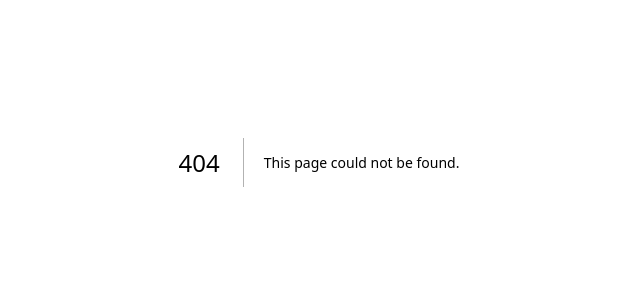
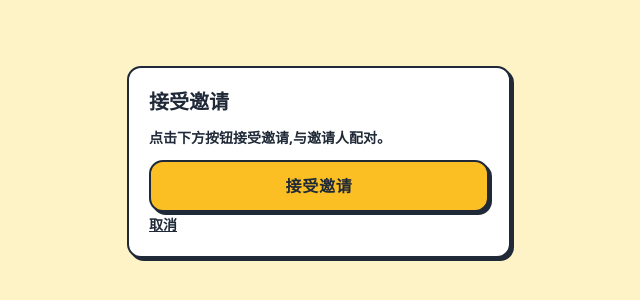
Before and after one commit to LingyiChen-AI/LoveTax, a Next.js app: page /invite/1 in a window 1280 px wide. Before the commit this address had no page. Shown: the part 238-538 px from the top of the page, without its empty margins (321-961 px from the left). Built offline with nearby package versions, Linux system fonts and the light colour scheme; no server answers; sample sign-in values are in the browser's storage.

Commit message:
feat(invite): accept-invite landing page

```diff
--- /dev/null
+++ b/app/invite/[token]/page.tsx
@@ -0,0 +1,31 @@
+import { acceptInviteAction } from '@/lib/server-actions/accept-invite';
+import { getOptionalUser } from '@/lib/auth/require-session';
+import { redirect } from 'next/navigation';
+import Link from 'next/link';
+
+export default async function InvitePage({ params }: { params: { token: string } }) {
+  const user = await getOptionalUser();
+  if (!user) {
+    redirect(`/register?invite=${encodeURIComponent(params.token)}`);
+  }
+
+  async function accept() {
+    'use server';
+    const r = await acceptInviteAction(params.token);
+    if ('ok' in r) redirect('/home');
+    // fall through; the page render will show again (with stale state)
+  }
+
+  return (
+    <main className="min-h-dvh flex items-center justify-center p-5">
+      <div className="w-full max-w-sm neo p-5 space-y-3">
+        <h1 className="text-xl font-extrabold">接受邀请</h1>
+        <p className="text-sm">点击下方按钮接受邀请,与邀请人配对。</p>
+        <form action={accept}>
+          <button className="neo-btn-primary w-full" type="submit">接受邀请</button>
+        </form>
+        <Link href="/home" className="text-sm underline">取消</Link>
+      </div>
+    </main>
+  );
+}
```
